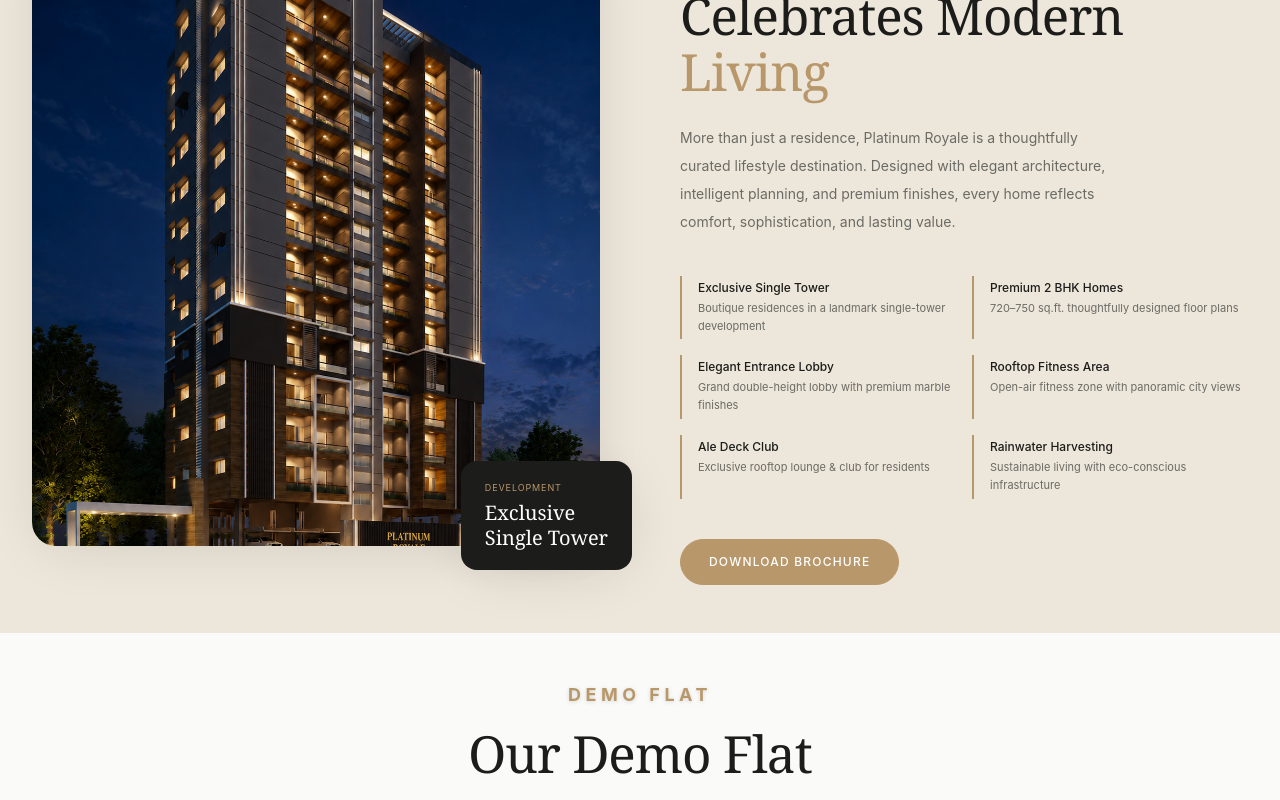
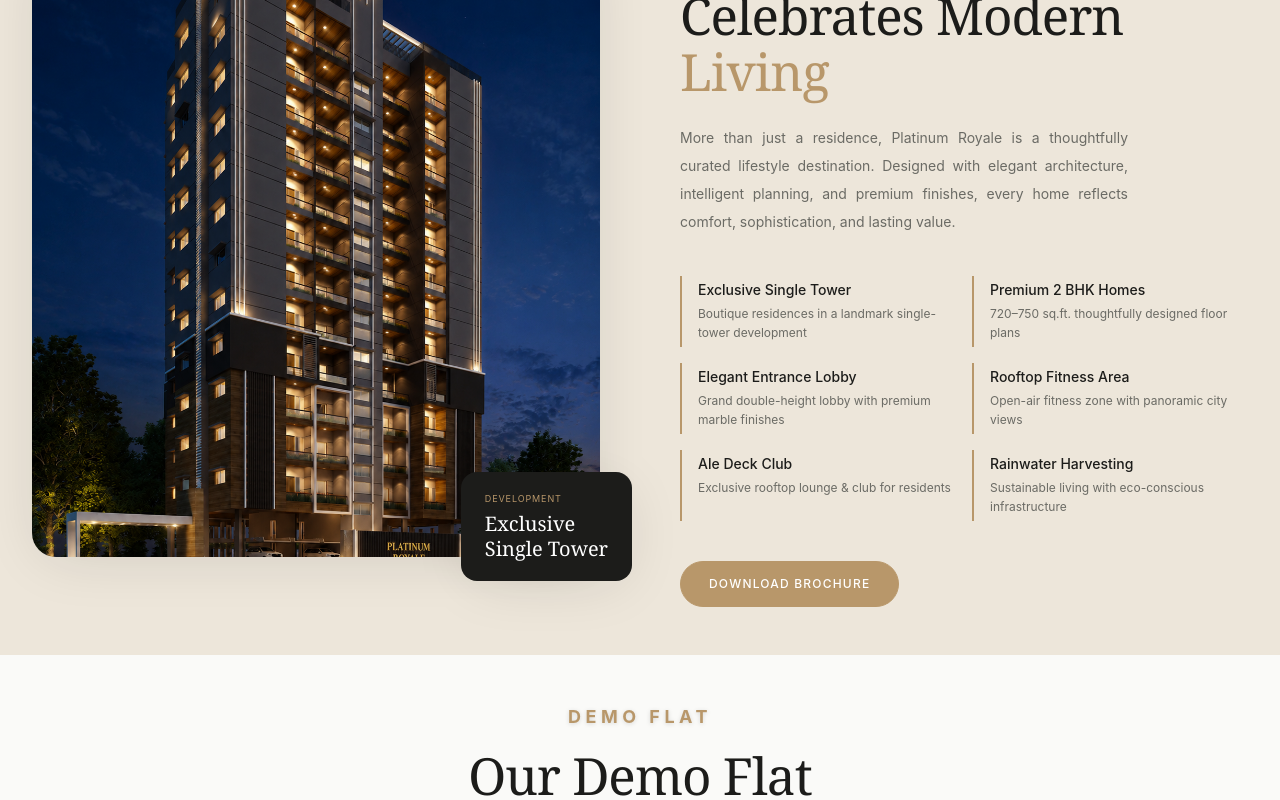
Before and after one commit to piyushy6204/kishore-developers, a Next.js app: page / in a window 1280 px wide. Shown: the part 1700-2500 px from the top of the page. Built offline with nearby package versions, Linux system fonts and the light colour scheme.

Commit message:
justified text

```diff
--- a/components/sections/AboutDeveloper.tsx
+++ b/components/sections/AboutDeveloper.tsx
@@ -12,7 +12,18 @@ export default function AboutDeveloper() {
   return (
     <section id="about" className="section-padding bg-pr-charcoal text-pr-white overflow-hidden" aria-labelledby="about-heading">
       <div className="container-pr">
-        <div className="grid grid-cols-1 lg:grid-cols-2 gap-16 items-center" ref={ref}>
+        {/* Mobile-only Header */}
+        <div className="block lg:hidden text-center mb-10" ref={ref}>
+          <p className="font-sans text-lg md:text-xl uppercase tracking-[0.25em] text-pr-gold font-bold mb-4 drop-shadow-sm">
+            About Kishor Developers
+          </p>
+          <h2 className="font-serif text-display-md text-pr-white leading-tight text-left">
+            Building Trust.<br />Creating Homes.<br />
+            <em className="not-italic text-pr-gold">Delivering Value.</em>
+          </h2>
+        </div>
+
+        <div className="grid grid-cols-1 lg:grid-cols-2 gap-16 items-center">
           {/* Left — Stats */}
           <div
             className={`grid grid-cols-2 gap-6 transition-all duration-1000 ${inView ? "opacity-100 translate-y-0" : "opacity-0 translate-y-8"}`}
@@ -45,17 +56,19 @@ export default function AboutDeveloper() {
           <div
             className={`transition-all duration-1000 delay-300 ${inView ? "opacity-100 translate-y-0" : "opacity-0 translate-y-8"}`}
           >
-            <SectionLabel>About Kishor Developers</SectionLabel>
-            <h2 id="about-heading" className="font-serif text-display-md text-pr-white leading-tight mb-6">
-              Building Trust.<br />Creating Homes.<br />
-              <em className="not-italic text-pr-gold">Delivering Value.</em>
-            </h2>
-            <p className="font-sans text-sm text-pr-grey leading-loose mb-6 max-w-md">
+            <div className="hidden lg:block">
+              <SectionLabel>About Kishor Developers</SectionLabel>
+              <h2 id="about-heading" className="font-serif text-display-md text-pr-white leading-tight mb-6 mt-2 lg:mt-0">
+                Building Trust.<br />Creating Homes.<br />
+                <em className="not-italic text-pr-gold">Delivering Value.</em>
+              </h2>
+            </div>
+            <p className="font-sans text-sm text-pr-grey leading-loose mb-6 max-w-md text-justify lg:mt-0 mt-4">
               For over two decades, Kishor Developers has been crafting homes that go beyond
               construction, homes that become the foundation of cherished memories, lasting
               relationships, and generational value.
             </p>
-            <p className="font-sans text-sm text-pr-grey leading-loose max-w-md">
+            <p className="font-sans text-sm text-pr-grey leading-loose max-w-md text-justify">
               With 1000+ properties delivered across Pune, our commitment to quality construction,
               timely delivery, and customer-first philosophy has earned the trust of thousands of
               families who call our projects home.
--- a/components/sections/ProjectOverview.tsx
+++ b/components/sections/ProjectOverview.tsx
@@ -56,7 +56,7 @@ export default function ProjectOverview() {
                 </h2>
               </div>
 
-              <p className="font-sans text-sm text-pr-muted leading-loose mb-10 max-w-md">
+              <p className="font-sans text-sm text-pr-muted leading-loose mb-10 max-w-md text-justify">
                 More than just a residence, Platinum Royale is a thoughtfully curated lifestyle destination.
                 Designed with elegant architecture, intelligent planning, and premium finishes,
                 every home reflects comfort, sophistication, and lasting value.
@@ -70,8 +70,8 @@ export default function ProjectOverview() {
                     className={`border-l-2 border-pr-gold pl-4 py-1 transition-all duration-500 ${inView ? "opacity-100 translate-y-0" : "opacity-0 translate-y-4"}`}
                     style={{ transitionDelay: `${300 + i * 80}ms` }}
                   >
-                    <p className="font-sans text-xs font-medium text-pr-charcoal mb-1">{item.title}</p>
-                    <p className="font-sans text-[11px] text-pr-muted leading-relaxed">{item.detail}</p>
+                    <p className="font-sans text-sm font-medium text-pr-charcoal mb-1">{item.title}</p>
+                    <p className="font-sans text-xs text-pr-muted leading-relaxed">{item.detail}</p>
                   </div>
                 ))}
               </div>
```
